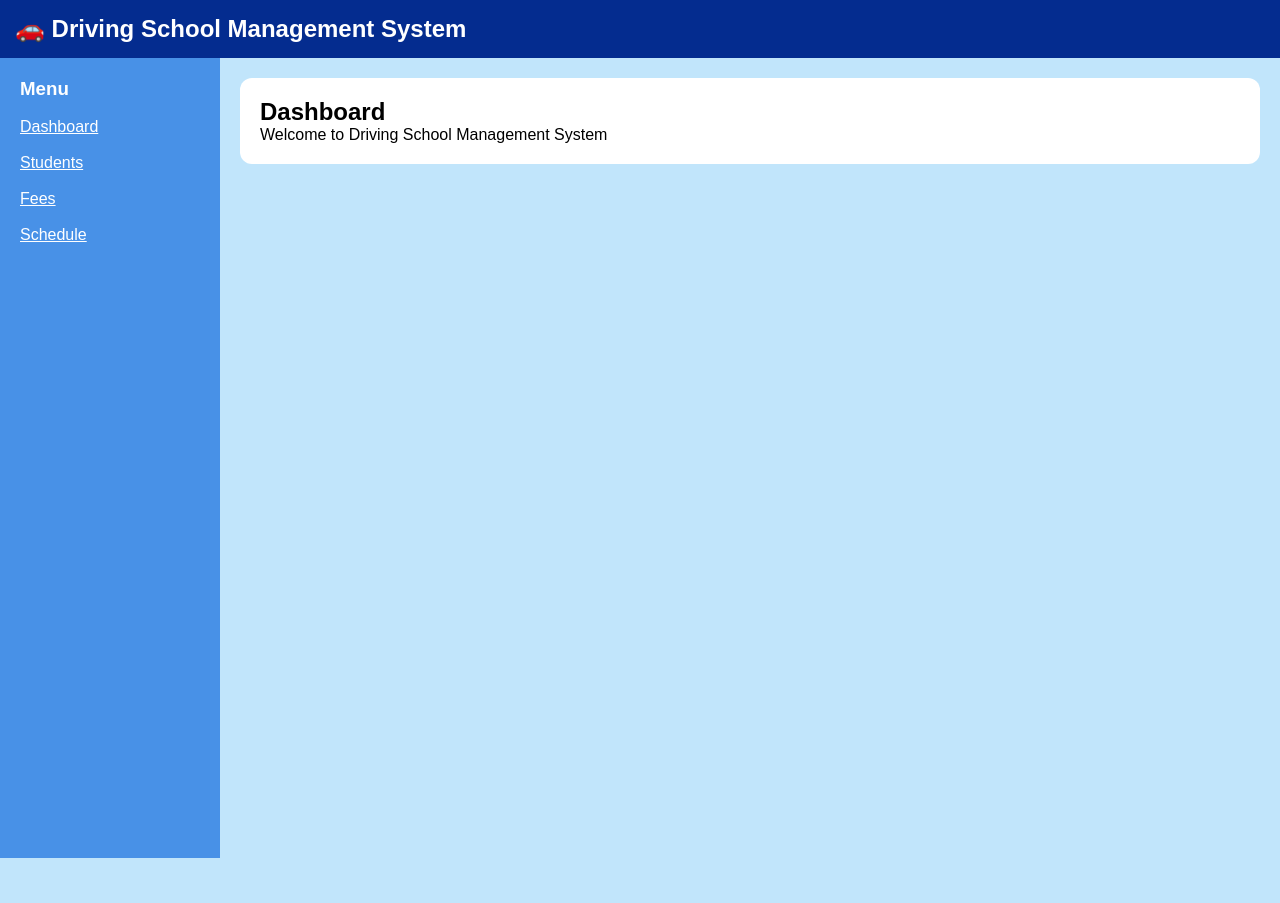
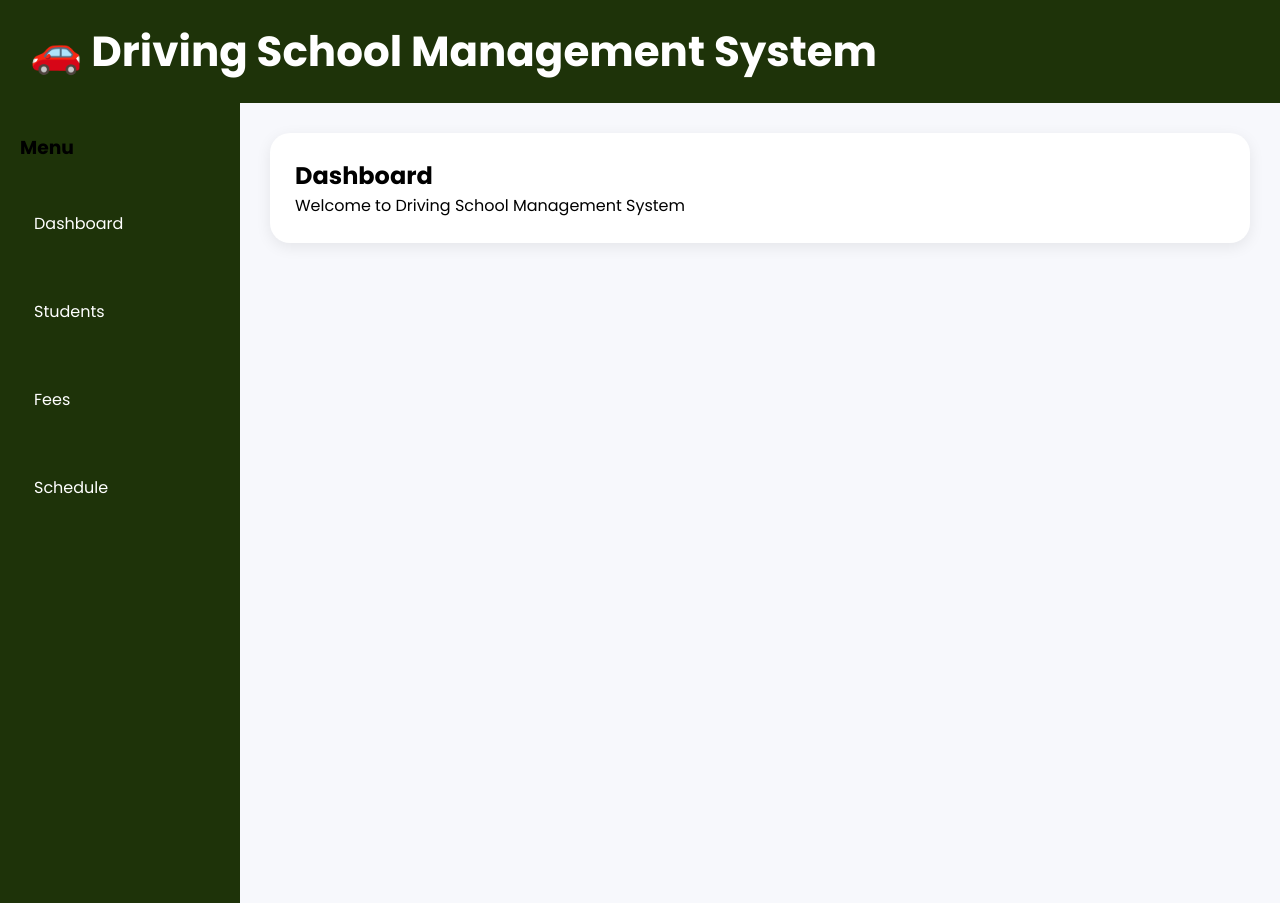
Before and after one commit to mashigasri1777/driving_school_app, a React (Vite) app in the folder frontend/: page / in a window 1280 px wide. Before the commit the page ends 858 px from the top, so only its background shows below. Built offline with nearby package versions, Linux system fonts and the light colour scheme.

Commit message:
Update styles.css

```diff
--- a/frontend/src/styles.css
+++ b/frontend/src/styles.css
@@ -1,81 +1,120 @@
-:root {
-  --yellow: #E8F957;
-  --green: #BBE11A;
-  --light-blue: #C1E5FB;
-  --sky-blue: #86D0FD;
-  --blue: #4891E7;
-  --dark-blue: #042C8F;
+@import url('https://fonts.googleapis.com/css2?family=Poppins:wght@300;400;500;600;700&display=swap');
+
+:root{
+  --dark:#1E3309;
+  --green:#849A28;
+  --pink:#E23260;
+  --lightpink:#F2678E;
+  --soft:#FCA9AA;
 }
 
-* {
-  margin: 0;
-  padding: 0;
-  box-sizing: border-box;
-  font-family: Arial, sans-serif;
+*{
+  margin:0;
+  padding:0;
+  box-sizing:border-box;
+  font-family:'Poppins',sans-serif;
 }
 
-body {
-  background: var(--light-blue);
+body{
+  background:#f7f8fc;
 }
 
-.navbar {
-  background: var(--dark-blue);
-  color: white;
-  padding: 15px;
+.navbar{
+  background:var(--dark);
+  color:white;
+  padding:20px 30px;
+  font-size:28px;
+  font-weight:600;
 }
 
-.container {
-  display: flex;
+.container{
+  display:flex;
 }
 
-.sidebar {
-  width: 220px;
-  min-height: 100vh;
-  background: var(--blue);
-  color: white;
-  padding: 20px;
+.sidebar{
+  width:240px;
+  min-height:100vh;
+  background:var(--dark);
+  padding:30px 20px;
 }
 
-.content {
-  flex: 1;
-  padding: 20px;
+.sidebar a{
+  display:block;
+  text-decoration:none;
+  color:white;
+  padding:14px;
+  margin-top:10px;
+  border-radius:12px;
+  transition:.3s;
 }
 
-.card {
-  background: white;
-  padding: 20px;
-  border-radius: 12px;
-  margin-bottom: 15px;
+.sidebar a:hover{
+  background:var(--green);
 }
 
-button {
-  background: var(--green);
-  border: none;
-  padding: 10px 16px;
-  border-radius: 8px;
-  cursor: pointer;
+.content{
+  flex:1;
+  padding:30px;
 }
 
-input {
-  width: 100%;
-  padding: 10px;
-  margin-top: 10px;
-  margin-bottom: 10px;
+.card{
+  background:white;
+  border-radius:20px;
+  padding:25px;
+  margin-bottom:20px;
+  box-shadow:0 4px 15px rgba(0,0,0,.08);
 }
 
-table {
-  width: 100%;
-  border-collapse: collapse;
-  background: white;
+.dashboard-grid{
+  display:grid;
+  grid-template-columns:repeat(auto-fit,minmax(220px,1fr));
+  gap:20px;
 }
 
-th {
-  background: var(--dark-blue);
-  color: white;
+.stat-card{
+  background:white;
+  border-radius:20px;
+  padding:20px;
+  box-shadow:0 4px 15px rgba(0,0,0,.08);
 }
 
-td,
-th {
-  border: 1px solid #ddd;
-  padding: 10px;
+.stat-card h2{
+  color:var(--pink);
 }
+
+button{
+  background:var(--pink);
+  color:white;
+  border:none;
+  padding:12px 20px;
+  border-radius:10px;
+  cursor:pointer;
+}
+
+button:hover{
+  background:var(--lightpink);
+}
+
+input,
+select{
+  width:100%;
+  padding:14px;
+  margin-bottom:12px;
+  border:1px solid #ddd;
+  border-radius:10px;
+}
+
+table{
+  width:100%;
+  border-collapse:collapse;
+}
+
+th{
+  background:var(--dark);
+  color:white;
+}
+
+th,td{
+  padding:12px;
+  text-align:left;
+}
```
